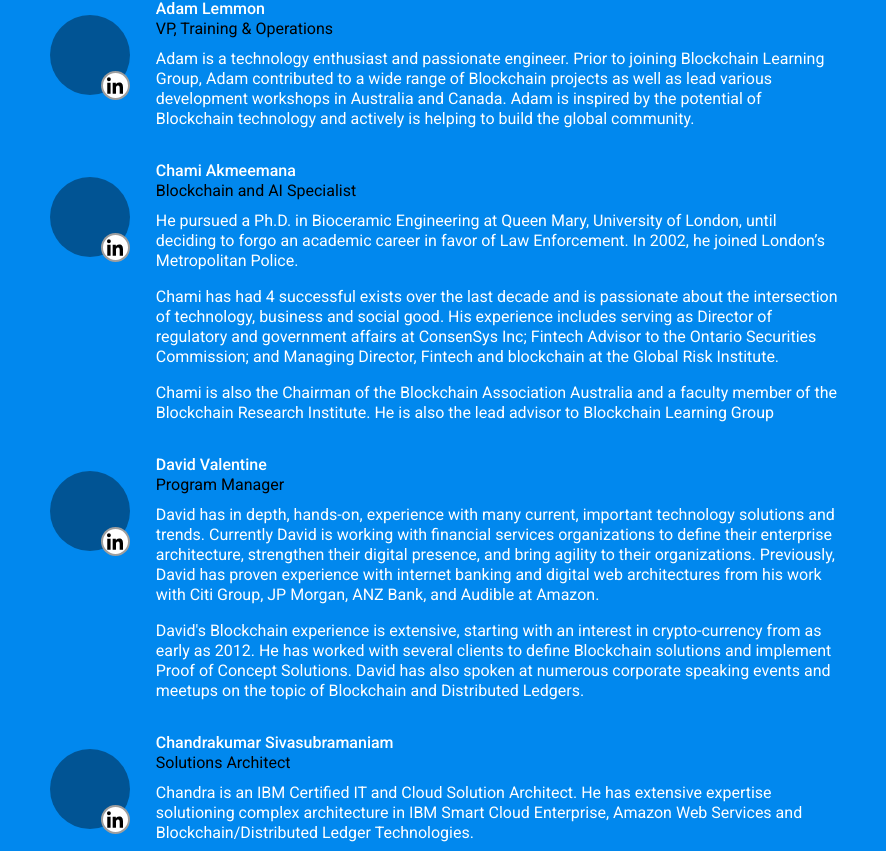
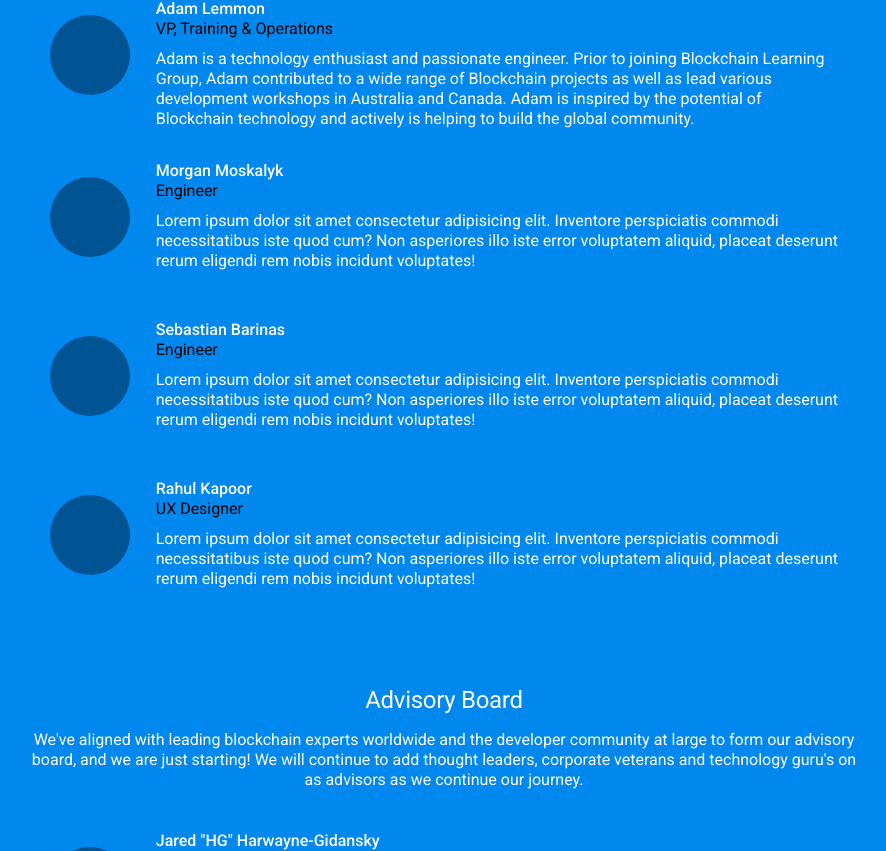
Before and after one commit to Blockchain-Learning-Group/Blockchain-Learning-Group.github.io, a React (Create React App) app: page / in a window 1280 px wide. Shown: the part 2969-3820 px from the top of the page, without its empty margins (196-1082 px from the left). Built offline with nearby package versions, Linux system fonts and the light colour scheme.

Commit message:
update(Team): as per copy

```diff
--- a/src/components/Team.jsx
+++ b/src/components/Team.jsx
@@ -15,7 +15,7 @@
                                 <span className="avatar">
                                     <img alt="" />
                                 </span>
-                                <span className="linkedin">
+                                <span className="linkedin" style={{ display: 'none' }}>
                                     <a target="_blank" rel="noopener noreferrer" className="linkedin" href="https://ca.linkedin.com/company/blockchainlearninggroup"></a>
                                 </span>
                             </div>
@@ -37,7 +37,7 @@
                                 <span className="avatar">
                                     <img alt="" />
                                 </span>
-                                <span className="linkedin">
+                                <span className="linkedin" style={{ display: 'none' }}>
                                     <a target="_blank" rel="noopener noreferrer" className="linkedin" href="https://ca.linkedin.com/company/blockchainlearninggroup"></a>
                                 </span>
                             </div>
@@ -59,20 +59,18 @@
                                 <span className="avatar">
                                     <img alt="" />
                                 </span>
-                                <span className="linkedin">
+                                <span className="linkedin" style={{ display: 'none' }}>
                                     <a target="_blank" rel="noopener noreferrer" className="linkedin" href="https://ca.linkedin.com/company/blockchainlearninggroup"></a>
                                 </span>
                             </div>
                         </header>
                         <footer>
                             <h4>
-                                <div>Chami Akmeemana</div>
-                                <div>Blockchain and AI Specialist</div>
+                                <div>Morgan Moskalyk</div>
+                                <div>Engineer</div>
                             </h4>
                             <aside>
-                                <p>He pursued a Ph.D. in Bioceramic Engineering at Queen Mary, University of London, until deciding to forgo an academic career in favor of Law Enforcement. In 2002, he joined London’s Metropolitan Police.</p>
-                                <p>Chami has had 4 successful exists over the last decade and is passionate about the intersection of technology, business and social good. His experience includes serving as Director of regulatory and government affairs at ConsenSys Inc; Fintech Advisor to the Ontario Securities Commission; and Managing Director, Fintech and blockchain at the Global Risk Institute.</p>
-                                <p>Chami is also the Chairman of the Blockchain Association Australia and a faculty member of the Blockchain Research Institute. He is also the lead advisor to Blockchain Learning Group</p>
+                                <p>Lorem ipsum dolor sit amet consectetur adipisicing elit. Inventore perspiciatis commodi necessitatibus iste quod cum? Non asperiores illo iste error voluptatem aliquid, placeat deserunt rerum eligendi rem nobis incidunt voluptates!</p>
                             </aside>
                         </footer>
                     </li>
@@ -83,19 +81,18 @@
                                 <span className="avatar">
                                     <img alt="" />
                                 </span>
-                                <span className="linkedin">
+                                <span className="linkedin" style={{ display: 'none' }}>
                                     <a target="_blank" rel="noopener noreferrer" className="linkedin" href="https://ca.linkedin.com/company/blockchainlearninggroup"></a>
                                 </span>
                             </div>
                         </header>
                         <footer>
                             <h4>
-                                <div>David Valentine</div>
-                                <div>Program Manager</div>
+                                <div>Sebastian Barinas</div>
+                                <div>Engineer</div>
                             </h4>
                             <aside>
-                                <p>David has in depth, hands-on, experience with many current, important technology solutions and trends. Currently David is working with financial services organizations to define their enterprise architecture, strengthen their digital presence, and bring agility to their organizations. Previously, David has proven experience with internet banking and digital web architectures from his work with Citi Group, JP Morgan, ANZ Bank, and Audible at Amazon.</p>
-                                <p>David's Blockchain experience is extensive, starting with an interest in crypto-currency from as early as 2012. He has worked with several clients to define Blockchain solutions and implement Proof of Concept Solutions. David has also spoken at numerous corporate speaking events and meetups on the topic of Blockchain and Distributed Ledgers.</p>
+                                <p>Lorem ipsum dolor sit amet consectetur adipisicing elit. Inventore perspiciatis commodi necessitatibus iste quod cum? Non asperiores illo iste error voluptatem aliquid, placeat deserunt rerum eligendi rem nobis incidunt voluptates!</p>
                             </aside>
                         </footer>
                     </li>
@@ -106,19 +103,18 @@
                                 <span className="avatar">
                                     <img alt="" />
                                 </span>
-                                <span className="linkedin">
+                                <span className="linkedin" style={{ display: 'none' }}>
                                     <a target="_blank" rel="noopener noreferrer" className="linkedin" href="https://ca.linkedin.com/company/blockchainlearninggroup"></a>
                                 </span>
                             </div>
                         </header>
                         <footer>
                             <h4>
-                                <div>Chandrakumar Sivasubramaniam</div>
-                                <div>Solutions Architect</div>
+                                <div>Rahul Kapoor</div>
+                                <div>UX Designer</div>
                             </h4>
                             <aside>
-                                <p>Chandra is an IBM Certified IT and Cloud Solution Architect. He has extensive expertise solutioning complex architecture in IBM Smart Cloud Enterprise, Amazon Web Services and Blockchain/Distributed Ledger Technologies.</p>
-                                <p>Chandra brings over 18 years of IT industry experience, including 14 years leading the full life-cycle of: application development; portfolio assessment; enterprise modernization; Enterprise Integration; Onchain & Offchain integration; cloud solution and implementation for various industries across Europe, United States of America, Singapore and Australia.</p>
+                                <p>Lorem ipsum dolor sit amet consectetur adipisicing elit. Inventore perspiciatis commodi necessitatibus iste quod cum? Non asperiores illo iste error voluptatem aliquid, placeat deserunt rerum eligendi rem nobis incidunt voluptates!</p>
                             </aside>
                         </footer>
                     </li>
```
